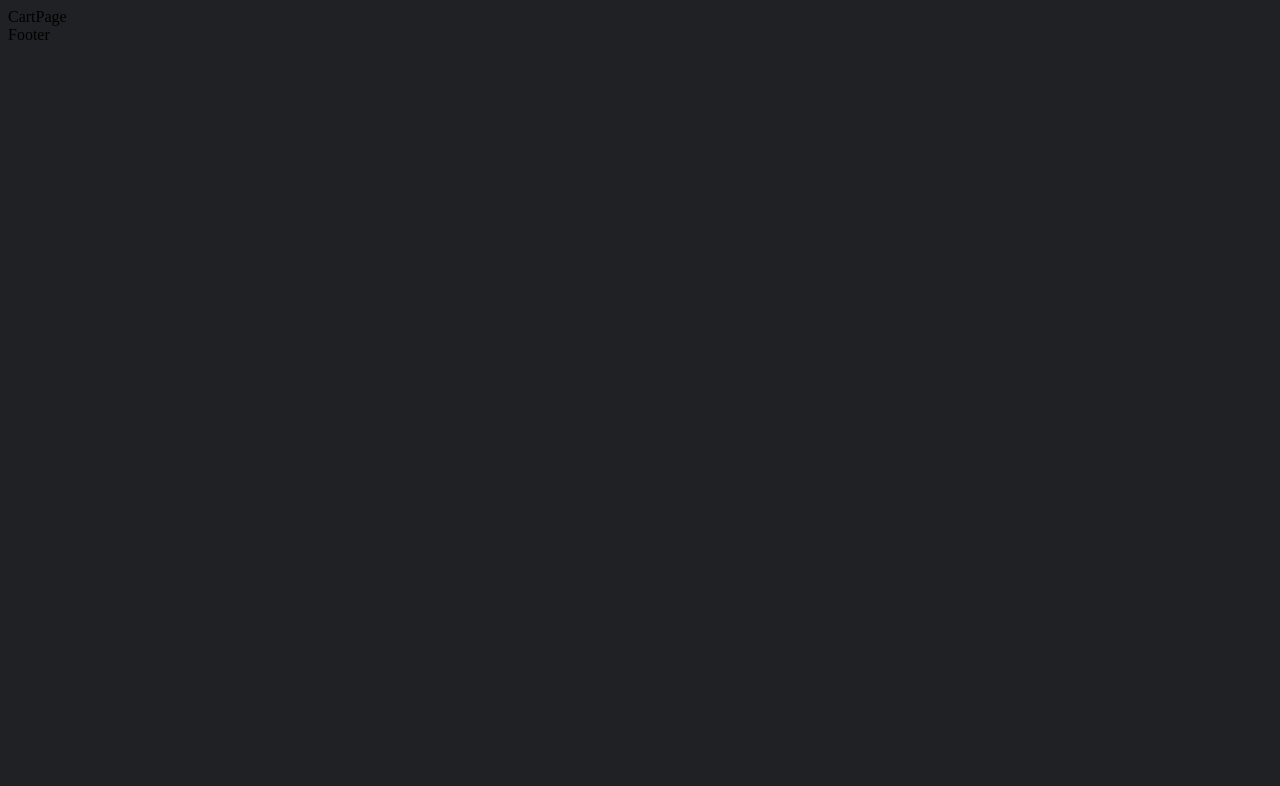
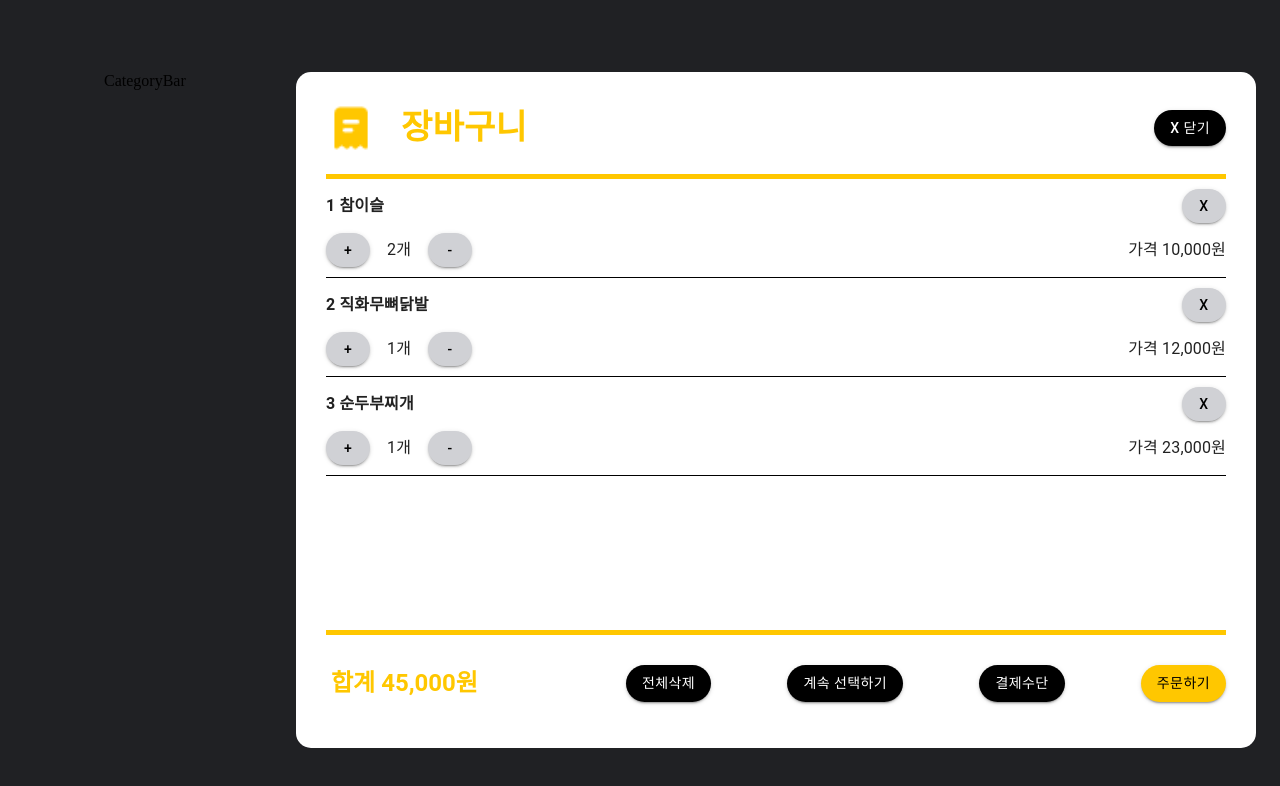
Before and after one commit to GDG-on-Campus-KNU/3rd-toyproject-frontend-2, a React (Create React App) app: page /order/cart in a window 1280 px wide. Shown: the top 786 px of the page. Built offline with nearby package versions, Linux system fonts and the light colour scheme.

Commit message:
[style] 시작화면, 장바구니 페이지 스타일

```diff
--- a/src/App.css
+++ /dev/null
@@ -1,12 +0,0 @@
-:root {
-  background: #202124;
-}
-
-.body {
-  width: 100vw;
-  height: 100vh;
-  background: #202124;
-  display: flex;
-  align-items: center;
-  justify-content: center;
-}
--- a/src/pages/BillPage.js
+++ b/src/pages/BillPage.js
@@ -1,96 +1,96 @@
 import Container from "@mui/material/Container";
 import Grid from "@mui/material/Grid";
-import Box from '@mui/material/Box';
-import Button from '@mui/material/Button';
+import Box from "@mui/material/Box";
+import Button from "@mui/material/Button";
 import Typography from "@mui/material/Typography";
-import Paper from '@mui/material/Paper';
+import Paper from "@mui/material/Paper";
 
 import "./BackgroundColor.css";
 
-import tag from "../assets/tag.png"
+import tag from "../assets/tag.png";
 
 const billBoxStyle = {
-    bgcolor: '#ffffff',
-    height: '77vh',
-    borderRadius: '15px',
-    padding: '30px',
-    display: 'flex',
-    flexDirection: 'column',
-    alignItems: 'flex-start',
-    justifyContent: 'flex-start',
+  bgcolor: "#ffffff",
+  height: "77vh",
+  borderRadius: "15px",
+  padding: "30px",
+  display: "flex",
+  flexDirection: "column",
+  alignItems: "flex-start",
+  justifyContent: "flex-start",
 };
 
 const titleBoxStyle = {
-    display: 'flex',
-    alignItems: 'center',
-    marginBottom: '10px',
-    width: '100%'
+  display: "flex",
+  alignItems: "center",
+  marginBottom: "10px",
+  width: "100%",
 };
 
 const closeButtonStyle = {
-    borderRadius: '50px',
-    bgcolor: '#000000',
-    '&:hover': { bgcolor: '#808080' },
-    marginLeft: 'auto',
-}
+  borderRadius: "50px",
+  bgcolor: "#000000",
+  "&:hover": { bgcolor: "#808080" },
+  marginLeft: "auto",
+};
 
 const numButtonStyle = {
-    borderRadius: '50px',
-    bgcolor: '#000000',
-    '&:hover': { bgcolor: '#808080' },
-}
+  borderRadius: "50px",
+  bgcolor: "#000000",
+  "&:hover": { bgcolor: "#808080" },
+};
 
 const tagImgStyle = {
-    width: '50px',
-    height: '50px',
-    marginRight: '20px',
-}
+  width: "50px",
+  height: "50px",
+  marginRight: "20px",
+};
 
 const h4Style = {
-    color: '#ffc700',
+  color: "#ffc700",
   margin: 5,
-    fontWeight: 'bold',
-}
+  fontWeight: "bold",
+};
 
 const h5Style = {
-    color: '#ffc700',
+  color: "#ffc700",
   margin: 5,
-    fontWeight: 'bold',
-    marginLeft: 'auto',
-}
+  fontWeight: "bold",
+  marginLeft: "auto",
+};
 
 const line1Style = {
-    borderTop: '5px solid #ffc700',
-    width: '100%',
-    marginY: '10px',
-}
+  borderTop: "5px solid #ffc700",
+  width: "100%",
+  marginY: "10px",
+};
 
 const line2Style = {
-    borderTop: '1px solid #000000',
-    width: '100%',
-}
+  borderTop: "1px solid #000000",
+  width: "100%",
+};
 
 const gridContainerStyle = {
-    display: 'grid',
-    gridTemplateColumns: '7fr 2fr 1fr 2fr',
-    gap: '10px',
+  display: "grid",
+  gridTemplateColumns: "7fr 2fr 1fr 2fr",
+  gap: "10px",
 };
 
 const textCellStyle = {
-    padding: '20px',
+  padding: "20px",
 };
 
 const paperBoxStyle = {
-    display: 'flex',
-    alignItems: 'center',
-    justifyContent: 'center',
-    height: '100%',
-    border: '1px solid #000',
-    borderRadius: '50px',
-    padding: '5px',
-    width: '100%',
-    marginBottom: '15px',
-    marginTop: '15px',
+  display: "flex",
+  alignItems: "center",
+  justifyContent: "center",
+  height: "100%",
+  border: "1px solid #000",
+  borderRadius: "50px",
+  padding: "5px",
+  width: "100%",
+  marginBottom: "15px",
+  marginTop: "15px",
 };
 
 const BillPage = () => {
@@ -101,21 +101,24 @@ const BillPage = () => {
           CategoryBar
         </Grid>
         <Grid item xs={10}>
-                    <Box sx={ billBoxStyle }>
-
-                        <Box sx={ titleBoxStyle }>
-                            <img src={tag} style={ tagImgStyle } />
-                            <Typography variant="h4" style={ h4Style }>계산서</Typography>
-                            <Button variant="contained" sx={ closeButtonStyle }>
+          <Box sx={billBoxStyle}>
+            <Box sx={titleBoxStyle}>
+              <img src={tag} style={tagImgStyle} />
+              <Typography variant="h4" style={h4Style}>
+                계산서
+              </Typography>
+              <Button variant="contained" sx={closeButtonStyle}>
                 X 닫기
               </Button>
             </Box>
-                        <Box sx={ line1Style } />
+            <Box sx={line1Style} />
 
-                        <Paper elevation={0} sx={{width: '100%', minHeight: '70%'}}>
+            <Paper elevation={0} sx={{ width: "100%", minHeight: "70%" }}>
               <Box sx={gridContainerStyle}>
                 <Box sx={textCellStyle}>
-                                    <Typography variant="body1" style={{fontWeight:'bold'}}>직화무뼈닭발</Typography>
+                  <Typography variant="body1" style={{ fontWeight: "bold" }}>
+                    직화무뼈닭발
+                  </Typography>
                 </Box>
                 <Box sx={textCellStyle}>
                   <Typography variant="body1">23,000원</Typography>
@@ -127,11 +130,13 @@ const BillPage = () => {
                   <Typography variant="body1">23,000원</Typography>
                 </Box>
               </Box>
-                            <Box sx={ line2Style } />
+              <Box sx={line2Style} />
 
               <Box sx={gridContainerStyle}>
                 <Box sx={textCellStyle}>
-                                    <Typography variant="body1" style={{fontWeight:'bold'}}>순두부찌개</Typography>
+                  <Typography variant="body1" style={{ fontWeight: "bold" }}>
+                    순두부찌개
+                  </Typography>
                 </Box>
                 <Box sx={textCellStyle}>
                   <Typography variant="body1">12,000원</Typography>
@@ -143,11 +148,13 @@ const BillPage = () => {
                   <Typography variant="body1">12,000원</Typography>
                 </Box>
               </Box>
-                            <Box sx={ line2Style } />
+              <Box sx={line2Style} />
 
               <Box sx={gridContainerStyle}>
                 <Box sx={textCellStyle}>
-                                    <Typography variant="body1" style={{fontWeight:'bold'}}>참이슬</Typography>
+                  <Typography variant="body1" style={{ fontWeight: "bold" }}>
+                    참이슬
+                  </Typography>
                 </Box>
                 <Box sx={textCellStyle}>
                   <Typography variant="body1">5,000원</Typography>
@@ -159,30 +166,54 @@ const BillPage = () => {
                   <Typography variant="body1">10,000원</Typography>
                 </Box>
               </Box>
-                            <Box sx={ line2Style } />
+              <Box sx={line2Style} />
             </Paper>
 
-                        <Box sx={ line1Style } />
+            <Box sx={line1Style} />
 
-                        <Grid container spacing={2} sx={{minHeight: '15%'}}>
+            <Grid container spacing={2} sx={{ minHeight: "15%" }}>
               <Grid item xs={8}>
-                                <Paper elevation={0} sx={{ height: '100%', display: 'flex', flexDirection: 'column', alignItems: 'center', justifyContent: 'center'}}>
+                <Paper
+                  elevation={0}
+                  sx={{
+                    height: "100%",
+                    display: "flex",
+                    flexDirection: "column",
+                    alignItems: "center",
+                    justifyContent: "center",
+                  }}
+                >
                   <Box sx={paperBoxStyle}>
-                                        <Typography variant="body1" style={{ marginRight: '10px' }}>더치페이</Typography>
+                    <Typography variant="body1" style={{ marginRight: "10px" }}>
+                      더치페이
+                    </Typography>
                     <Button variant="contained" sx={numButtonStyle}>
                       +
                     </Button>
-                                        <Typography variant="body1" style={{ margin: '0 10px' }}>3</Typography>
+                    <Typography variant="body1" style={{ margin: "0 10px" }}>
+                      3
+                    </Typography>
                     <Button variant="contained" sx={numButtonStyle}>
                       -
                     </Button>
-                                        <Typography variant="body1" style={{ marginLeft: '10px' }}>1인당 15,000원</Typography>
+                    <Typography variant="body1" style={{ marginLeft: "10px" }}>
+                      1인당 15,000원
+                    </Typography>
                   </Box>
                 </Paper>
               </Grid>
               <Grid item xs={4}>
-                                <Paper elevation={0} sx={{ minHeight: '100% ', display: 'flex', alignItems: 'center'}}>
-                                    <Typography variant="h5" style={h5Style}>합계 45,000원</Typography>
+                <Paper
+                  elevation={0}
+                  sx={{
+                    minHeight: "100% ",
+                    display: "flex",
+                    alignItems: "center",
+                  }}
+                >
+                  <Typography variant="h5" style={h5Style}>
+                    합계 45,000원
+                  </Typography>
                 </Paper>
               </Grid>
             </Grid>
--- a/src/pages/CartPage.js
+++ b/src/pages/CartPage.js
@@ -1,12 +1,314 @@
-import Footer from "../components/Footer";
+// import Footer from "../components/Footer";
+import Container from "@mui/material/Container";
+import Grid from "@mui/material/Grid";
+import Box from "@mui/material/Box";
+import Button from "@mui/material/Button";
+import Typography from "@mui/material/Typography";
+import Paper from "@mui/material/Paper";
+
+import "./BackgroundColor.css";
+
+import tag from "../assets/tag.png";
+
+const billBoxStyle = {
+  bgcolor: "#ffffff",
+  height: "77vh",
+  borderRadius: "15px",
+  padding: "30px",
+  display: "flex",
+  flexDirection: "column",
+  alignItems: "flex-start",
+  justifyContent: "flex-start",
+};
+
+const titleBoxStyle = {
+  display: "flex",
+  alignItems: "center",
+  marginBottom: "10px",
+  width: "100%",
+};
+
+const closeButtonStyle = {
+  borderRadius: "50px",
+  bgcolor: "#000000",
+  "&:hover": { bgcolor: "#808080" },
+  marginLeft: "auto",
+};
+
+const cartDeleteButtonStyle = {
+  color: "black",
+  //   width: 24,
+  minWidth: 44,
+  height: 34,
+  borderRadius: "50px",
+  bgcolor: "#D0D1D5",
+  "&:hover": { bgcolor: "#808080" },
+  marginLeft: "auto",
+};
+
+const cartButtonStyle = {
+  color: "black",
+  //   width: 24,
+  minWidth: 44,
+  height: 34,
+  borderRadius: "50px",
+  bgcolor: "#D0D1D5",
+  "&:hover": { bgcolor: "#808080" },
+  // marginLeft: "auto",
+};
+
+const numButtonStyle = {
+  borderRadius: "50px",
+  bgcolor: "#000000",
+  "&:hover": { bgcolor: "#808080" },
+};
+
+const orderButtonStyle = {
+  color: "black",
+  borderRadius: "50px",
+  bgcolor: "#FFC700",
+  "&:hover": { bgcolor: "#808080" },
+};
+
+const tagImgStyle = {
+  width: "50px",
+  height: "50px",
+  marginRight: "20px",
+};
+
+const priceStyle = {
+  marginLeft: "auto",
+};
+
+const h4Style = {
+  color: "#ffc700",
+  margin: 5,
+  fontWeight: "bold",
+};
+
+const h5Style = {
+  color: "#ffc700",
+  margin: 5,
+  fontWeight: "bold",
+  //   marginLeft: "auto",
+};
+
+const line1Style = {
+  borderTop: "5px solid #ffc700",
+  width: "100%",
+  marginY: "10px",
+};
+
+const line2Style = {
+  borderTop: "1px solid #000000",
+  width: "100%",
+  marginBottom: "10px",
+};
+
+const gridContainerStyle = {
+  display: "grid",
+  gridTemplateColumns: "7fr 2fr 1fr 2fr",
+  gap: "10px",
+};
+
+const textCellStyle = {
+  display: "flex",
+  alignItems: "center",
+  marginBottom: "10px",
+  width: "100%",
+  //   padding: "20px",
+};
+
+const paperBoxStyle = {
+  //   display: "flex",
+  //   alignItems: "center",
+  //   justifyContent: "center",
+
+  display: "inline-flex",
+  alignItems: "flex-end",
+  justifyContent: "space-between",
+
+  height: "100%",
+  //   border: "1px solid #000",
+  //   borderRadius: "50px",
+  padding: "5px",
+  width: "100%",
+  marginBottom: "15px",
+  marginTop: "15px",
+};
 
 const CartPage = () => {
   return (
-    <div>
-      <div>CartPage</div>
+    <Container fixed sx={{ m: 9 }}>
+      <Grid container>
+        <Grid item xs={2}>
+          CategoryBar
+        </Grid>
+        <Grid item xs={10}>
+          <Box sx={billBoxStyle}>
+            <Box sx={titleBoxStyle}>
+              <img src={tag} style={tagImgStyle} />
+              <Typography variant="h4" style={h4Style}>
+                장바구니
+              </Typography>
+              <Button variant="contained" sx={closeButtonStyle}>
+                X 닫기
+              </Button>
+            </Box>
+            <Box sx={line1Style} />
 
-      <div>Footer</div>
-    </div>
+            {/* 장바구니 내역 */}
+            <Paper elevation={0} sx={{ width: "100%", minHeight: "70%" }}>
+              <Box>
+                <Box sx={textCellStyle}>
+                  <Typography variant="body1" style={{ fontWeight: "bold" }}>
+                    1 참이슬
+                  </Typography>
+
+                  <Button variant="contained" sx={cartDeleteButtonStyle}>
+                    X
+                  </Button>
+                </Box>
+
+                {/* 여기수정해야함 */}
+                <Box sx={textCellStyle}>
+                  <Button variant="contained" sx={cartButtonStyle}>
+                    +
+                  </Button>
+                  <Typography
+                    variant="body1"
+                    style={{ marginLeft: 17, marginRight: 17 }}
+                  >
+                    2개
+                  </Typography>
+                  <Button variant="contained" sx={cartButtonStyle}>
+                    -
+                  </Button>
+
+                  <Typography variant="body1" style={priceStyle}>
+                    가격 10,000원
+                  </Typography>
+                </Box>
+              </Box>
+              <Box sx={line2Style} />
+
+              <Box>
+                <Box sx={textCellStyle}>
+                  <Typography variant="body1" style={{ fontWeight: "bold" }}>
+                    2 직화무뼈닭발
+                  </Typography>
+
+                  <Button variant="contained" sx={cartDeleteButtonStyle}>
+                    X
+                  </Button>
+                </Box>
+
+                {/* 여기수정해야함 */}
+                <Box sx={textCellStyle}>
+                  <Button variant="contained" sx={cartButtonStyle}>
+                    +
+                  </Button>
+                  <Typography
+                    variant="body1"
+                    style={{ marginLeft: 17, marginRight: 17 }}
+                  >
+                    1개
+                  </Typography>
+                  <Button variant="contained" sx={cartButtonStyle}>
+                    -
+                  </Button>
+
+                  <Typography variant="body1" style={priceStyle}>
+                    가격 12,000원
+                  </Typography>
+                </Box>
+              </Box>
+              <Box sx={line2Style} />
+
+              <Box>
+                <Box sx={textCellStyle}>
+                  <Typography variant="body1" style={{ fontWeight: "bold" }}>
+                    3 순두부찌개
+                  </Typography>
+
+                  <Button variant="contained" sx={cartDeleteButtonStyle}>
+                    X
+                  </Button>
+                </Box>
+
+                {/* 여기수정해야함 */}
+                <Box sx={textCellStyle}>
+                  <Button variant="contained" sx={cartButtonStyle}>
+                    +
+                  </Button>
+                  <Typography
+                    variant="body1"
+                    style={{ marginLeft: 17, marginRight: 17 }}
+                  >
+                    1개
+                  </Typography>
+                  <Button variant="contained" sx={cartButtonStyle}>
+                    -
+                  </Button>
+
+                  <Typography variant="body1" style={priceStyle}>
+                    가격 23,000원
+                  </Typography>
+                </Box>
+              </Box>
+              <Box sx={line2Style} />
+            </Paper>
+
+            <Box sx={line1Style} />
+
+            <Grid container sx={{ minHeight: "5%" }}>
+              <Grid item xs={4}>
+                <Paper
+                  elevation={0}
+                  sx={{
+                    minHeight: "100% ",
+                    display: "flex",
+                    alignItems: "center",
+                  }}
+                >
+                  <Typography variant="h5" style={h5Style}>
+                    합계 45,000원
+                  </Typography>
+                </Paper>
+              </Grid>
+
+              <Grid item xs={8}>
+                <Paper
+                  elevation={0}
+                  sx={{
+                    height: "100%",
+                    display: "flex",
+                    flexDirection: "column",
+                    alignItems: "center",
+                    justifyContent: "center",
+                  }}
+                >
+                  <Box sx={paperBoxStyle}>
+                    <Button variant="contained" sx={numButtonStyle}>
+                      전체삭제
+                    </Button>
+                    <Button variant="contained" sx={numButtonStyle}>
+                      계속 선택하기
+                    </Button>
+                    <Button variant="contained" sx={numButtonStyle}>
+                      결제수단
+                    </Button>
+                    <Button variant="contained" sx={orderButtonStyle}>
+                      주문하기
+                    </Button>
+                  </Box>
+                </Paper>
+              </Grid>
+            </Grid>
+          </Box>
+        </Grid>
+      </Grid>
+    </Container>
   );
 };
 
```
Also changed, not shown: src/pages/BackgroundColor.css (+9 -0 lines), src/pages/HomePage.js (+15 -9 lines). Lines whose indentation alone changed are shown as unchanged.
